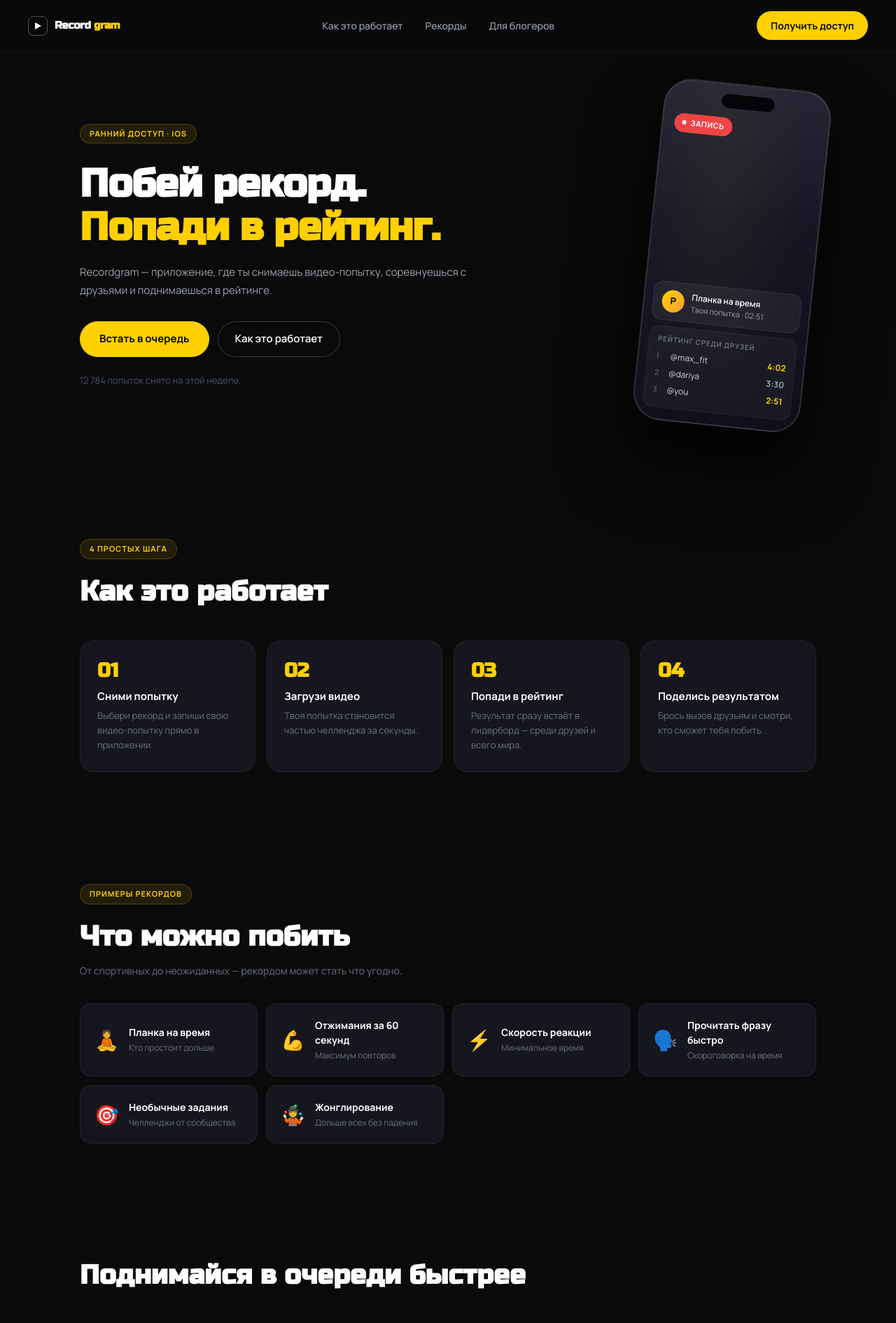
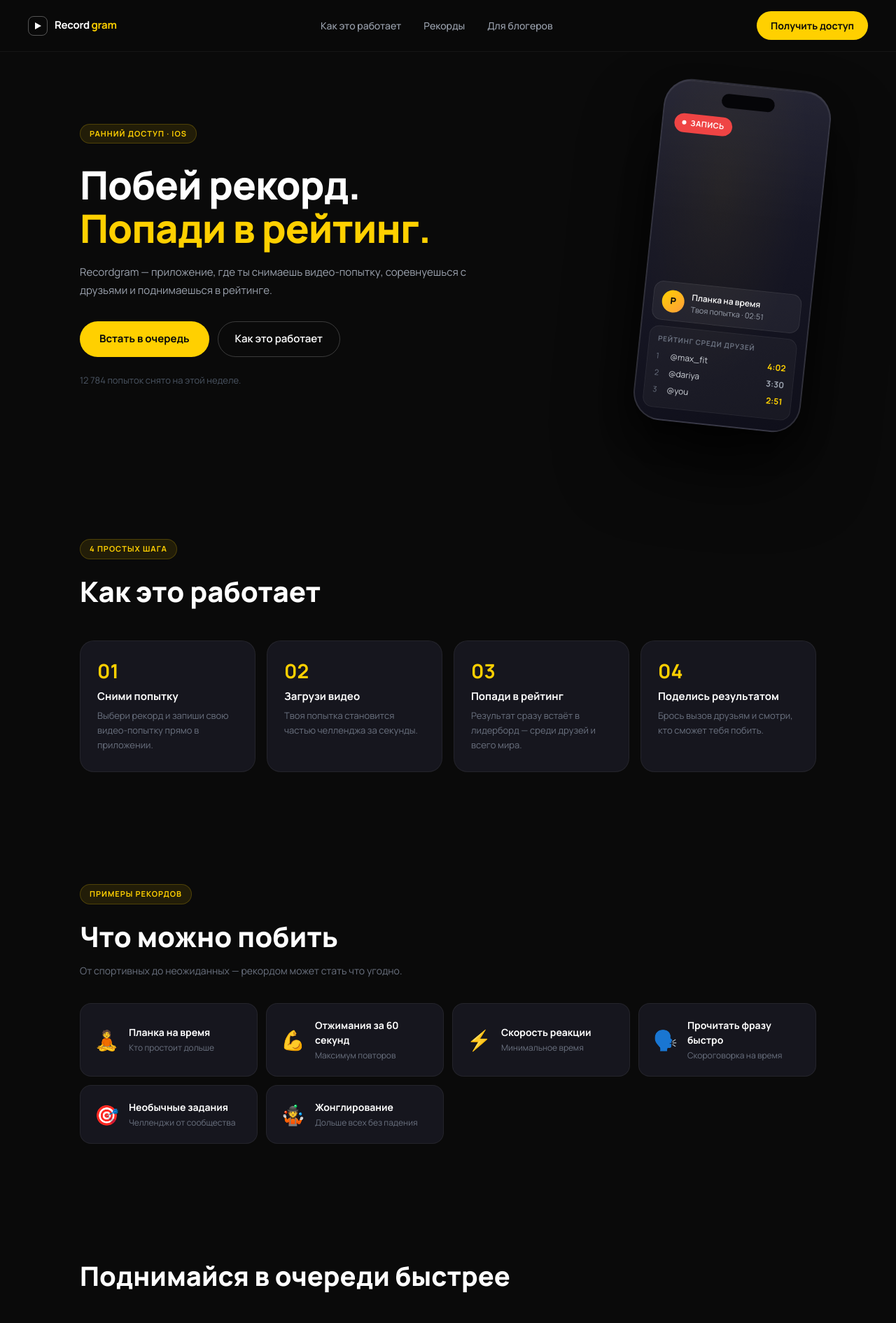
Before and after one commit to DDmsngr/recordgram, a React (Vite) app: page /recordgram/waitlist in a window 1280 px wide. Shown: the top 1890 px of the page at 70% size. Built offline with nearby package versions, Linux system fonts and the light colour scheme.

Commit message:
fix: switch font to Exo 2 Black (geometric sport style)

```diff
--- a/src/components/Footer.tsx
+++ b/src/components/Footer.tsx
@@ -19,7 +19,7 @@
                 <polygon points="2,1 11,6 2,11" fill="white" />
               </svg>
             </span>
-            <span style={{ fontFamily: 'Russo One, sans-serif', fontSize: 15, fontWeight: 700 }}>
+            <span style={{ fontFamily: 'Exo 2, sans-serif', fontSize: 15, fontWeight: 700 }}>
               <span style={{ color: '#fff' }}>Record</span>
               <span style={{ color: '#FFD000' }}> gram</span>
             </span>
--- a/src/components/Navbar.tsx
+++ b/src/components/Navbar.tsx
@@ -40,7 +40,7 @@
             <polygon points="2,1 11,6 2,11" fill="white" />
           </svg>
         </span>
-        <span style={{ fontFamily: 'Russo One, sans-serif', fontSize: 15, fontWeight: 700, letterSpacing: '-0.3px' }}>
+        <span style={{ fontFamily: 'Exo 2, sans-serif', fontSize: 15, fontWeight: 700, letterSpacing: '-0.3px' }}>
           <span style={{ color: '#fff' }}>Record</span>
           <span style={{ color: '#FFD000' }}> gram</span>
         </span>
--- a/src/components/StepCard.tsx
+++ b/src/components/StepCard.tsx
@@ -25,7 +25,7 @@
       }}
     >
       <span style={{
-        fontFamily: 'Russo One, sans-serif',
+        fontFamily: 'Exo 2, sans-serif',
         color: '#FFD000',
         fontSize: 28,
         fontWeight: 700,
--- a/src/index.css
+++ b/src/index.css
@@ -1,4 +1,4 @@
-@import url('https://fonts.googleapis.com/css2?family=Russo+One&family=Manrope:wght@400;500;600;700;800&display=swap');
+@import url('https://fonts.googleapis.com/css2?family=Exo+2:wght@800;900&family=Manrope:wght@400;500;600;700;800&display=swap');
 @import "tailwindcss";
 
 * {
--- a/src/pages/Home.tsx
+++ b/src/pages/Home.tsx
@@ -51,7 +51,7 @@
             animate={{ opacity: 1, y: 0 }}
             transition={{ duration: 0.7, delay: 0.1 }}
             style={{
-              fontFamily: 'Russo One, sans-serif',
+              fontFamily: 'Exo 2, sans-serif',
               fontSize: 'clamp(36px, 6vw, 64px)',
               fontWeight: 900,
               lineHeight: 1.1,
@@ -99,7 +99,7 @@
             }}>
               <div style={{ color: '#FFD000', fontSize: 11, fontWeight: 700, letterSpacing: 1 }}>ДЛЯ БЛОГЕРОВ</div>
               <div>
-                <div style={{ color: '#fff', fontSize: 20, fontWeight: 800, marginBottom: 8, fontFamily: 'Russo One, sans-serif', lineHeight: 1.2 }}>
+                <div style={{ color: '#fff', fontSize: 20, fontWeight: 800, marginBottom: 8, fontFamily: 'Exo 2, sans-serif', lineHeight: 1.2 }}>
                   Запусти свой батл
                 </div>
                 <div style={{ color: '#6B7280', fontSize: 13, lineHeight: 1.65 }}>
@@ -129,7 +129,7 @@
             }}>
               <div style={{ color: '#FFD000', fontSize: 11, fontWeight: 700, letterSpacing: 1 }}>ДЛЯ ВСЕХ</div>
               <div>
-                <div style={{ color: '#fff', fontSize: 20, fontWeight: 800, marginBottom: 8, fontFamily: 'Russo One, sans-serif', lineHeight: 1.2 }}>
+                <div style={{ color: '#fff', fontSize: 20, fontWeight: 800, marginBottom: 8, fontFamily: 'Exo 2, sans-serif', lineHeight: 1.2 }}>
                   Лист ожидания
                 </div>
                 <div style={{ color: '#6B7280', fontSize: 13, lineHeight: 1.65 }}>
--- a/src/pages/Waitlist.tsx
+++ b/src/pages/Waitlist.tsx
@@ -83,7 +83,7 @@
               initial={{ opacity: 0, y: 24 }}
               animate={{ opacity: 1, y: 0 }}
               transition={{ duration: 0.6, delay: 0.1 }}
-              style={{ fontFamily: 'Russo One, sans-serif', fontSize: 'clamp(32px, 5vw, 56px)', fontWeight: 900, lineHeight: 1.1, letterSpacing: '-1px', margin: '0 0 20px' }}
+              style={{ fontFamily: 'Exo 2, sans-serif', fontSize: 'clamp(32px, 5vw, 56px)', fontWeight: 900, lineHeight: 1.1, letterSpacing: '-1px', margin: '0 0 20px' }}
             >
               <span style={{ color: '#fff' }}>Побей рекорд.</span><br />
               <span style={{ color: '#FFD000' }}>Попади в рейтинг.</span>
@@ -147,7 +147,7 @@
       <section id="how" style={sectionStyle}>
         <motion.div initial={{ opacity: 0, y: 20 }} whileInView={{ opacity: 1, y: 0 }} viewport={{ once: true }} transition={{ duration: 0.5 }}>
           <Badge label="4 ПРОСТЫХ ШАГА" />
-          <h2 style={{ fontFamily: 'Russo One, sans-serif', fontSize: 'clamp(24px, 4vw, 40px)', fontWeight: 800, margin: '12px 0 40px', color: '#fff' }}>
+          <h2 style={{ fontFamily: 'Exo 2, sans-serif', fontSize: 'clamp(24px, 4vw, 40px)', fontWeight: 800, margin: '12px 0 40px', color: '#fff' }}>
             Как это работает
           </h2>
         </motion.div>
@@ -160,7 +160,7 @@
       <section id="records" style={sectionStyle}>
         <motion.div initial={{ opacity: 0, y: 20 }} whileInView={{ opacity: 1, y: 0 }} viewport={{ once: true }} transition={{ duration: 0.5 }}>
           <Badge label="ПРИМЕРЫ РЕКОРДОВ" />
-          <h2 style={{ fontFamily: 'Russo One, sans-serif', fontSize: 'clamp(24px, 4vw, 40px)', fontWeight: 800, margin: '12px 0 8px', color: '#fff' }}>
+          <h2 style={{ fontFamily: 'Exo 2, sans-serif', fontSize: 'clamp(24px, 4vw, 40px)', fontWeight: 800, margin: '12px 0 8px', color: '#fff' }}>
             Что можно побить
           </h2>
           <p style={{ color: '#6B7280', fontSize: 14, marginBottom: 36 }}>
@@ -175,7 +175,7 @@
       {/* REFERRAL */}
       <section style={sectionStyle}>
         <motion.div initial={{ opacity: 0, y: 20 }} whileInView={{ opacity: 1, y: 0 }} viewport={{ once: true }} transition={{ duration: 0.5 }}>
-          <h2 style={{ fontFamily: 'Russo One, sans-serif', fontSize: 'clamp(22px, 4vw, 38px)', fontWeight: 800, margin: '0 0 40px', color: '#fff' }}>
+          <h2 style={{ fontFamily: 'Exo 2, sans-serif', fontSize: 'clamp(22px, 4vw, 38px)', fontWeight: 800, margin: '0 0 40px', color: '#fff' }}>
             Поднимайся в очереди быстрее
           </h2>
         </motion.div>
@@ -189,7 +189,7 @@
         <motion.div initial={{ opacity: 0, y: 20 }} whileInView={{ opacity: 1, y: 0 }} viewport={{ once: true }} transition={{ duration: 0.5 }}
           style={{ maxWidth: 560, margin: '0 auto', textAlign: 'center' }}>
           <Badge label="ЛИСТ ОЖИДАНИЯ" />
-          <h2 style={{ fontFamily: 'Russo One, sans-serif', fontSize: 'clamp(24px, 4vw, 40px)', fontWeight: 800, margin: '12px 0 8px', color: '#fff' }}>
+          <h2 style={{ fontFamily: 'Exo 2, sans-serif', fontSize: 'clamp(24px, 4vw, 40px)', fontWeight: 800, margin: '12px 0 8px', color: '#fff' }}>
             Встать в очередь
           </h2>
           <p style={{ color: '#6B7280', fontSize: 14, marginBottom: 32 }}>Открытый ранний доступ.</p>
@@ -202,7 +202,7 @@
               <motion.div initial={{ opacity: 0, scale: 0.95 }} animate={{ opacity: 1, scale: 1 }} transition={{ duration: 0.4 }}
                 style={{ padding: '20px 0', textAlign: 'center' }}>
                 <div style={{ fontSize: 40, marginBottom: 16 }}>🎉</div>
-                <div style={{ color: '#fff', fontSize: 20, fontWeight: 800, fontFamily: 'Russo One, sans-serif', marginBottom: 8 }}>
+                <div style={{ color: '#fff', fontSize: 20, fontWeight: 800, fontFamily: 'Exo 2, sans-serif', marginBottom: 8 }}>
                   Ты в очереди!
                 </div>
                 <div style={{ color: '#FFD000', fontSize: 18, fontWeight: 700, marginBottom: 12 }}>Твоя позиция: #247</div>
```
Also changed, not shown: src/pages/Bloggers.tsx (+6 -6 lines).
